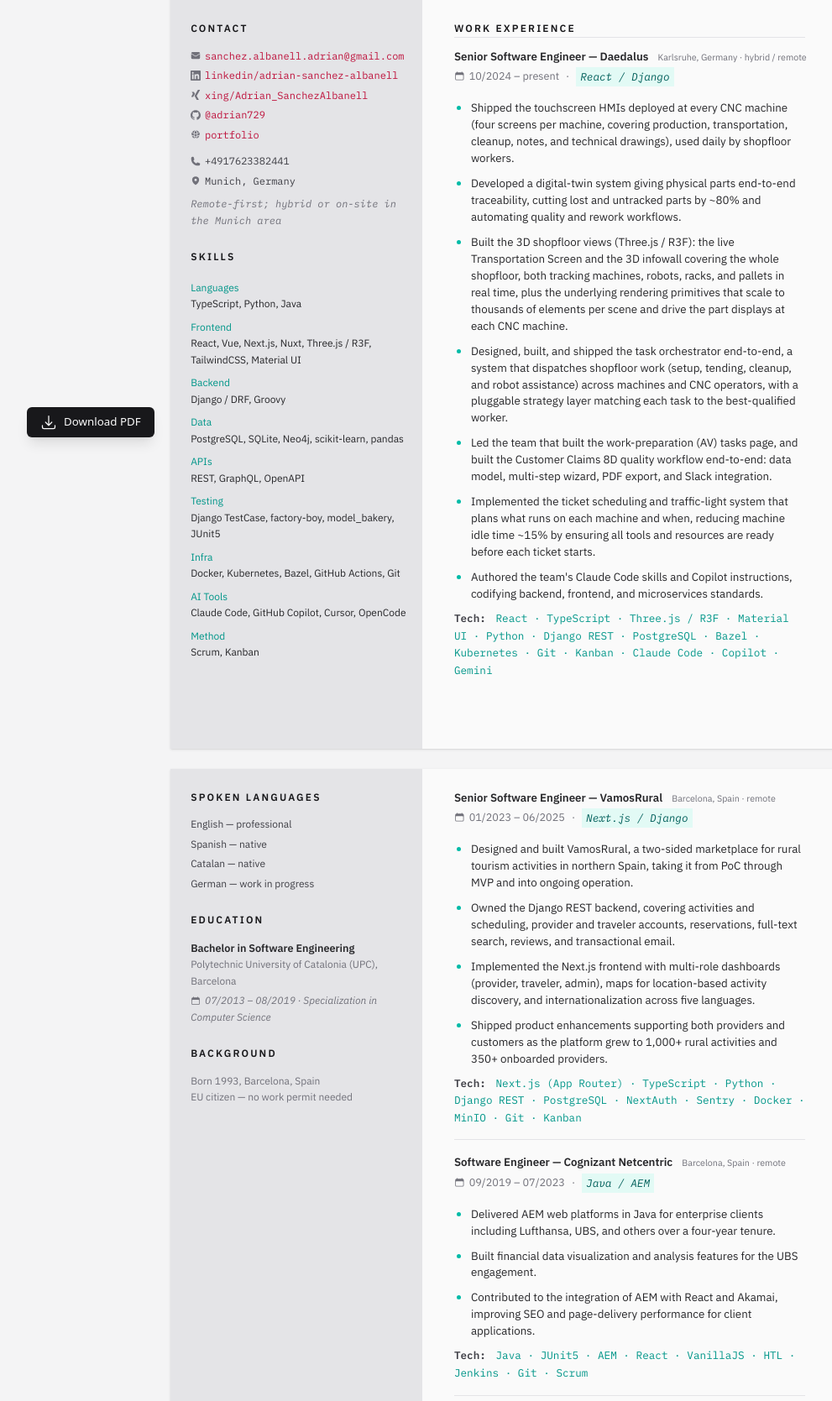
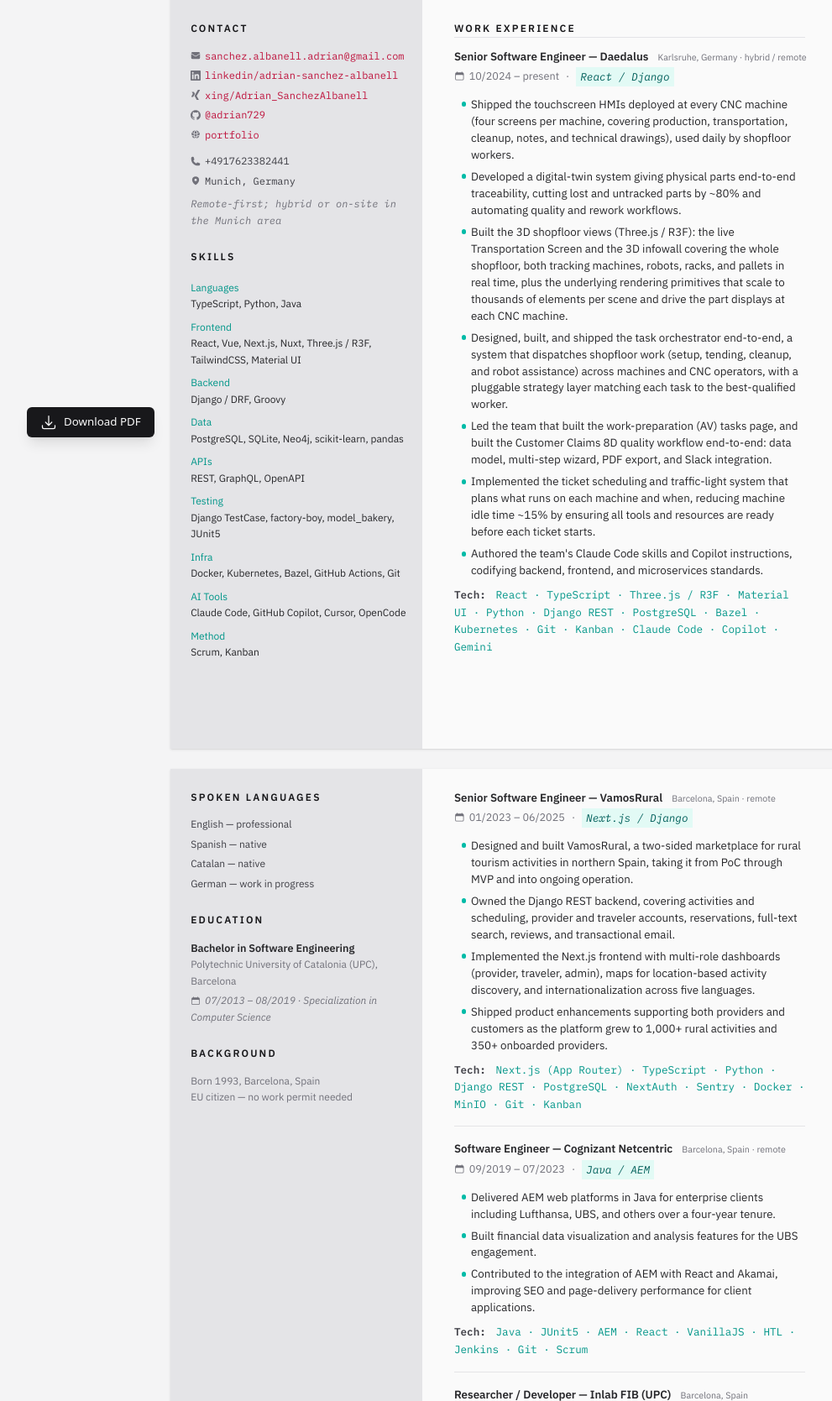
Before and after one commit to adrian729/sanchez.albanell.adrian, a FastAPI app: template templates/cv_pdf.html in a window 1280 px wide. Shown: the part 255-1924 px from the top of the page at 84% size, without its empty margins (40-1031 px from the left). Run offline with FastAPI, Linux system fonts and the light colour scheme; the template is opened without the code that fills it, so the values that code supplies are empty.

Commit message:
fixing bullets

```diff
--- a/static/cv.css
+++ b/static/cv.css
@@ -168,17 +168,11 @@ button, input:where([type="button"], [type="reset"], [type="submit"]) { appearan
 .cv-meta { margin-top: calc(var(--spacing) * 0.5); display: flex; flex-wrap: wrap; column-gap: calc(var(--spacing) * 2); font-size: 9.5pt; color: var(--color-cv-muted); }
 .cv-meta-tag { background-color: rgba(203, 251, 241, 0.5); }
 .cv-meta-tag { padding-left: calc(var(--spacing) * 1.25); padding-right: calc(var(--spacing) * 1.25); padding-top: calc(var(--spacing) * 0.25); padding-bottom: calc(var(--spacing) * 0.25); font-family: var(--font-cv-mono); color: var(--color-teal-800); font-style: italic; }
-.cv-bullets { margin-top: calc(var(--spacing) * 2); list-style-type: disc; }
+.cv-bullets { margin-top: calc(var(--spacing) * 2); list-style-type: none; }
 :where(.cv-bullets > :not(:last-child)) { --tw-space-y-reverse: 0; margin-top: calc(calc(var(--spacing) * 1.5) * var(--tw-space-y-reverse)); margin-bottom: calc(calc(var(--spacing) * 1.5) * calc(1 - var(--tw-space-y-reverse))); }
 .cv-bullets { padding-left: calc(var(--spacing) * 5); font-size: 10pt; --tw-leading: 1.5; line-height: 1.5; }
-.cv-bullets *::marker { font-size: 12pt; }
-.cv-bullets::marker { font-size: 12pt; }
-.cv-bullets *::-webkit-details-marker { font-size: 12pt; }
-.cv-bullets::-webkit-details-marker { font-size: 12pt; }
-.cv-bullets *::marker { color: var(--color-teal-500); }
-.cv-bullets::marker { color: var(--color-teal-500); }
-.cv-bullets *::-webkit-details-marker { color: var(--color-teal-500); }
-.cv-bullets::-webkit-details-marker { color: var(--color-teal-500); }
+.cv-bullets > li { position: relative; }
+.cv-bullets > li::before { content: ""; position: absolute; left: -0.85em; top: 0.5em; width: 0.42em; height: 0.42em; border-radius: 9999px; background: var(--color-teal-500); }
 .cv-tech { margin-top: calc(var(--spacing) * 2); font-family: var(--font-cv-mono); font-size: 9.5pt; color: var(--color-teal-600); }
 .cv-tech-label { margin-right: calc(var(--spacing) * 1); --tw-font-weight: var(--font-weight-semibold); font-weight: var(--font-weight-semibold); color: var(--color-cv-ink-soft); }
 .cv-download-btn { position: fixed; bottom: calc(var(--spacing) * 6); left: calc(var(--spacing) * 18); z-index: 50; display: inline-flex; align-items: center; gap: calc(var(--spacing) * 2); border-radius: var(--radius-md); background-color: var(--color-cv-accent); padding-left: calc(var(--spacing) * 4); padding-right: calc(var(--spacing) * 4); padding-top: calc(var(--spacing) * 2); padding-bottom: calc(var(--spacing) * 2); font-size: 10pt; --tw-font-weight: var(--font-weight-medium); font-weight: var(--font-weight-medium); color: var(--color-zinc-50); --tw-shadow: 0 10px 15px -3px var(--tw-shadow-color, rgb(0 0 0 / 0.1)), 0 4px 6px -4px var(--tw-shadow-color, rgb(0 0 0 / 0.1)); box-shadow: var(--tw-inset-shadow), var(--tw-inset-ring-shadow), var(--tw-ring-offset-shadow), var(--tw-ring-shadow), var(--tw-shadow); transition-property: box-shadow; transition-timing-function: var(--tw-ease, var(--default-transition-timing-function)); transition-duration: var(--tw-duration, var(--default-transition-duration)); }
```
Also changed, not shown: static/src/styles.css (+19 -1 lines).
